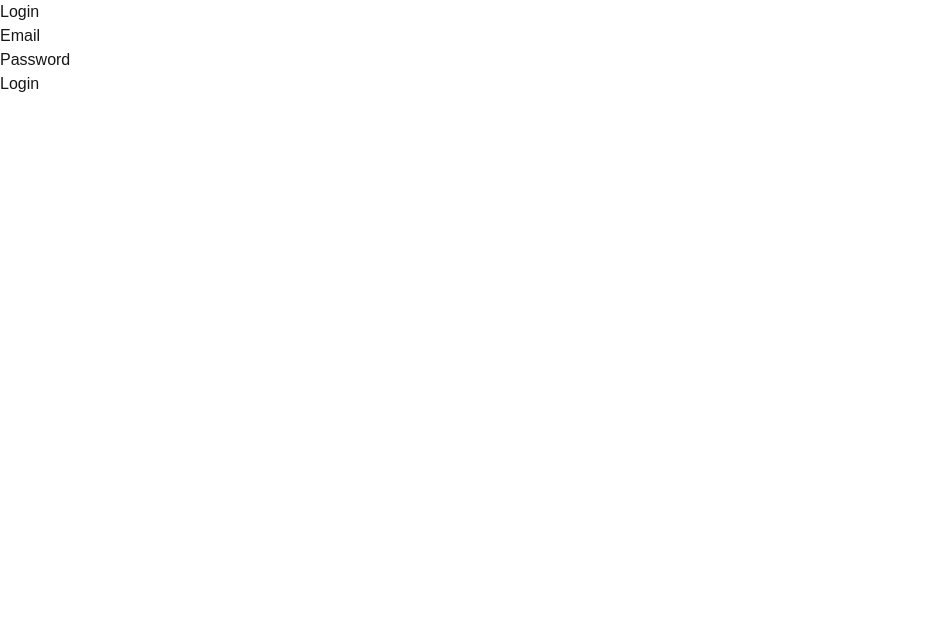
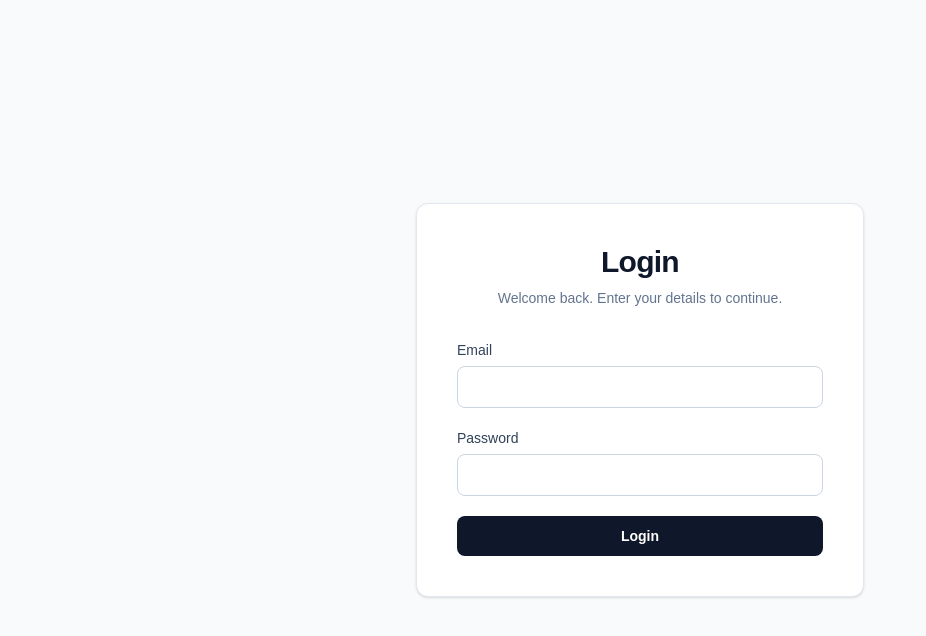
Before and after one commit to dharanshetty05/LearnIT, a Next.js app in the folder frontend/: page /login in a window 1280 px wide. Shown: the top 636 px of the page, without its empty margins (0-926 px from the left). Built offline with nearby package versions, Linux system fonts and the light colour scheme.

Commit message:
feat: updated Login page UI

```diff
--- a/frontend/src/app/login/page.tsx
+++ b/frontend/src/app/login/page.tsx
@@ -1,5 +1,4 @@
 "use client";
-
 import { apiFetch } from "@/lib/api";
 import { useRouter } from "next/navigation";
 import { FormEvent, useState } from "react";
@@ -8,16 +7,13 @@ export default function LoginPage() {
     const router = useRouter();
     const [email, setEmail] = useState("");
     const [password, setPassword] = useState("");
-
     const [message, setMessage] = useState("");
     const [loading, setLoading] = useState(false);
 
     const handleSubmit = async (event: FormEvent<HTMLFormElement>) => {
         event.preventDefault();
-
         setLoading(true);
         setMessage("");
-
         try {
             const response = await apiFetch("/api/auth/sign-in/email", {
                 method: "POST",
@@ -26,14 +22,11 @@ export default function LoginPage() {
                     password,
                 }),
             });
-
             const data = await response.json();
-
             if (!response.ok) {
                 setMessage(data.message ?? "Login failed.");
                 return;
             }
-
             router.push("/dashboard");
         } catch {
             setMessage("Unable to connect to the backend.");
@@ -43,26 +36,72 @@ export default function LoginPage() {
     };
 
     return (
-        <main>
-            <h1>Login</h1>
-
-            <form onSubmit={handleSubmit}>
-                <div>
-                    <label htmlFor="email">Email</label>
-                    <input id="email" type="text" value={email} onChange={(event) => setEmail(event.target.value)} required/>
+        <main className="flex min-h-screen w-full items-center justify-center bg-slate-50 px-4 py-12 sm:px-6">
+            <div className="w-full max-w-md">
+                <div className="rounded-xl border border-slate-200 bg-white p-8 shadow-sm sm:p-10">
+                    <div className="mb-8 text-center">
+                        <h1 className="text-2xl font-semibold tracking-tight text-slate-900 sm:text-3xl">
+                            Login
+                        </h1>
+                        <p className="mt-2 text-sm text-slate-500">
+                            Welcome back. Enter your details to continue.
+                        </p>
                     </div>
 
-                <div>
-                    <label htmlFor="password">Password</label>
-                    <input type="password" id="password" value={password} onChange={(event) => setPassword(event.target.value)} required/>
+                    <form onSubmit={handleSubmit} className="space-y-5">
+                        <div className="space-y-1.5">
+                            <label
+                                htmlFor="email"
+                                className="block text-sm font-medium text-slate-700"
+                            >
+                                Email
+                            </label>
+                            <input
+                                id="email"
+                                type="text"
+                                value={email}
+                                onChange={(event) => setEmail(event.target.value)}
+                                required
+                                className="block w-full rounded-lg border border-slate-300 bg-white px-4 py-2.5 text-sm text-slate-900 placeholder:text-slate-400 outline-none transition duration-150 focus:border-slate-900 focus:ring-2 focus:ring-slate-900/10 disabled:cursor-not-allowed disabled:bg-slate-50 disabled:opacity-60"
+                            />
                         </div>
 
-                <button type="submit" disabled={loading}>
+                        <div className="space-y-1.5">
+                            <label
+                                htmlFor="password"
+                                className="block text-sm font-medium text-slate-700"
+                            >
+                                Password
+                            </label>
+                            <input
+                                type="password"
+                                id="password"
+                                value={password}
+                                onChange={(event) => setPassword(event.target.value)}
+                                required
+                                className="block w-full rounded-lg border border-slate-300 bg-white px-4 py-2.5 text-sm text-slate-900 placeholder:text-slate-400 outline-none transition duration-150 focus:border-slate-900 focus:ring-2 focus:ring-slate-900/10 disabled:cursor-not-allowed disabled:bg-slate-50 disabled:opacity-60"
+                            />
+                        </div>
+
+                        <button
+                            type="submit"
+                            disabled={loading}
+                            className="mt-2 flex w-full items-center justify-center gap-2 rounded-lg bg-slate-900 px-4 py-2.5 text-sm font-semibold text-white transition duration-150 hover:bg-slate-800 focus:outline-none focus:ring-2 focus:ring-slate-900/40 focus:ring-offset-2 disabled:cursor-not-allowed disabled:bg-slate-400"
+                        >
+                            {loading && (
+                                <span className="h-3.5 w-3.5 animate-spin rounded-full border-2 border-white/40 border-t-white" />
+                            )}
                             {loading ? "Logging In..." : "Login"}
                         </button>
                     </form>
 
-            {message && <p>{message}</p>}
+                    {message && (
+                        <p className="mt-5 rounded-lg border border-slate-200 bg-slate-50 px-4 py-2.5 text-center text-sm text-slate-700">
+                            {message}
+                        </p>
+                    )}
+                </div>
+            </div>
         </main>
     );
 }
```
Lines whose indentation alone changed are shown as unchanged.
